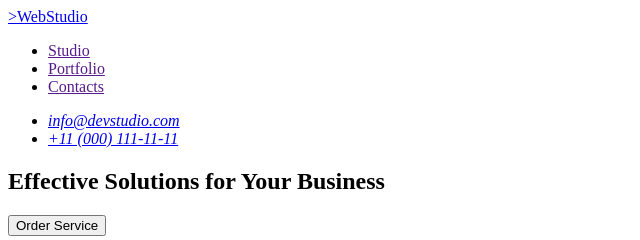
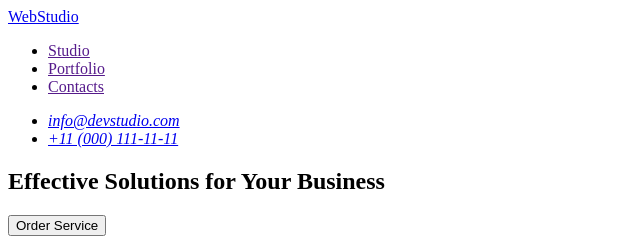
Before and after one commit to luzhnyak/goit-markup-hw-01, a plain HTML site: page index.html in a window 1280 px wide. Shown: the top 240 px of the page, 0-640 px from the left. Drawn offline with Linux system fonts and the light colour scheme.

Commit message:
Update index.html

```diff
--- a/index.html
+++ b/index.html
@@ -9,7 +9,7 @@
   <body>
     <header>
       <nav>
-        <a href="./index.html">>WebStudio</a>
+        <a href="./index.html">WebStudio</a>
         <ul>
           <li><a href="">Studio</a></li>
           <li><a href="">Portfolio</a></li>
```
